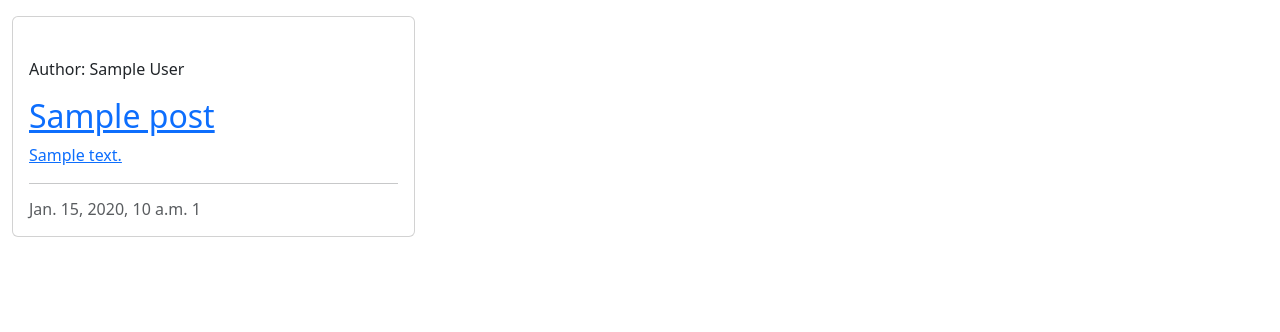
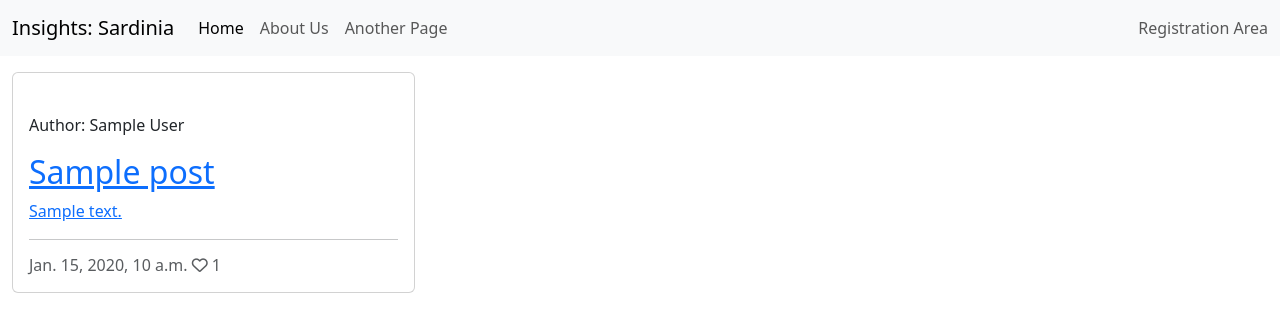
Before and after one commit to KitLavis/ArchaeoSardinia, a Django app: page / in a window 1280 px wide. Shown: the top 332 px of the page. Run offline with Django 3.2, Linux system fonts and the light colour scheme; tables that the repository leaves empty hold one stand-in row (values such as "Sample post"); some libraries are stand-ins or nearby versions.

Commit message:
CSS linked but not working

```diff
--- a/insightssardinia/settings.py
+++ b/insightssardinia/settings.py
@@ -136,7 +136,7 @@ USE_TZ = True
 
 STATIC_URL = '/static/'
 STATICFILES_STORAGE = 'cloudinary_storage.storage.StaticHashedCloudinaryStorage'
-STATICFILES_DIRS = [os.path.join(BASE_DIR, 'static')]
+STATICFILES_DIRS = [os.path.join(BASE_DIR, "static")]
 STATIC_ROOT = os.path.join(BASE_DIR, 'staticfiles')
 
 MEDIA_URL = '/media/'
--- a/static/style.css
+++ b/static/style.css
@@ -0,0 +1,3 @@
+body {
+    background-color: #faf0e6;
+}
--- a/templates/base.html
+++ b/templates/base.html
@@ -6,6 +6,9 @@
     <meta charset="UTF-8">
     <meta http-equiv="X-UA-Compatible" content="IE=edge">
     <meta name="viewport" content="width=device-width, initial-scale=1.0">
+
+    <!-- Font Awesome -->
+    <script src="https://kit.fontawesome.com/cd67891a35.js" crossorigin="anonymous"></script>
 
     <!-- Bootstrap -->
     <link href="https://cdn.jsdelivr.net/npm/bootstrap@5.3.2/dist/css/bootstrap.min.css" rel="stylesheet"
@@ -16,12 +19,38 @@
     </script>
 
     <!-- CSS -->
-    <link rel="stylesheet" href="{% static 'css/style.css' %}">
+    <link rel="stylesheet" href="{% static 'css/style.css' %}" />
 
     <title>Document</title>
 
 </head>
 <body>
+    <!-- Navigation Bar -->
+    <nav class="navbar navbar-expand-lg bg-body-tertiary">
+        <div class="container-fluid">
+            <a class="navbar-brand" href="#">Insights: Sardinia</a>
+            <button class="navbar-toggler" type="button" data-bs-toggle="collapse" data-bs-target="#navbarText"
+                aria-controls="navbarText" aria-expanded="false" aria-label="Toggle navigation">
+                <span class="navbar-toggler-icon"></span>
+            </button>
+            <div class="collapse navbar-collapse" id="navbarText">
+                <ul class="navbar-nav me-auto mb-2 mb-lg-0">
+                    <li class="nav-item">
+                        <a class="nav-link active" aria-current="page" href="#">Home</a>
+                    </li>
+                    <li class="nav-item">
+                        <a class="nav-link" href="#">About Us</a>
+                    </li>
+                    <li class="nav-item">
+                        <a class="nav-link" href="#">Another Page</a>
+                    </li>
+                </ul>
+                <span class="navbar-text">
+                    Registration Area
+                </span>
+            </div>
+        </div>
+    </nav>
 
     {% block content %}
     <!-- content goes here -->
```
